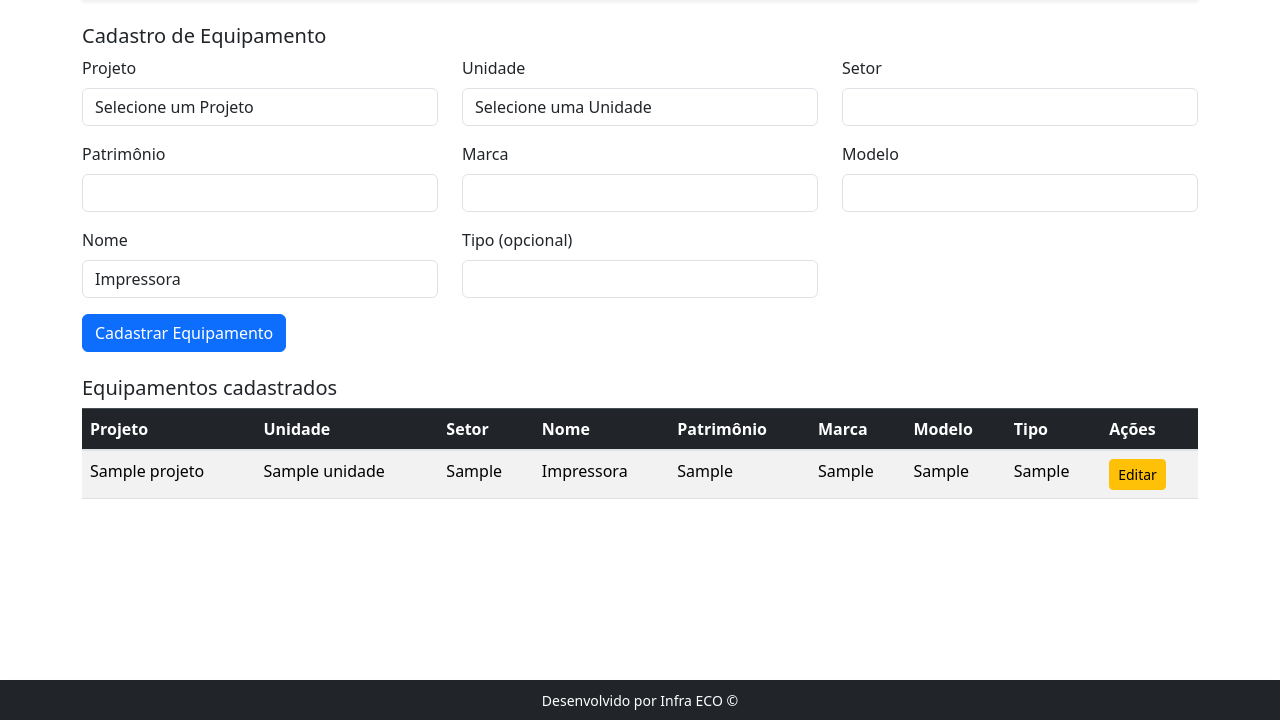
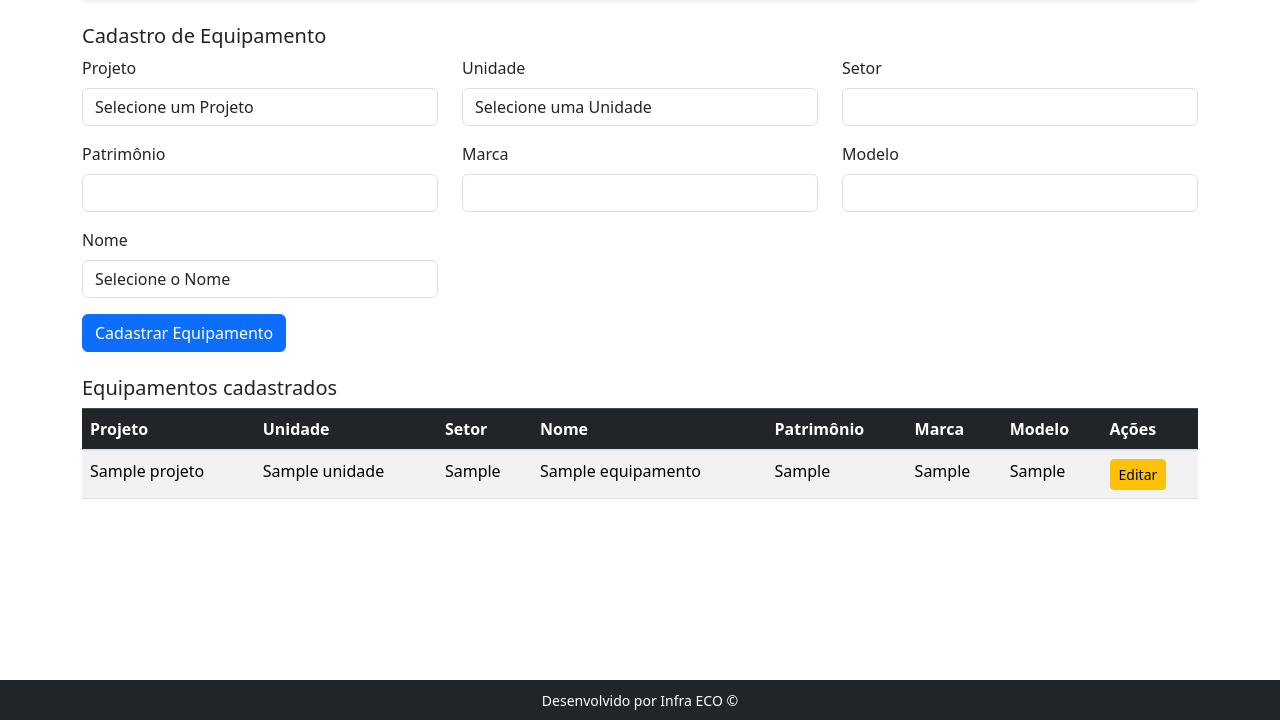
Before and after one commit to gleisonmedeiros/controlesuprimentos, a Django app: page /controlesupri/equipamentos/ in a window 1280 px wide. Shown: the part 80-800 px from the top of the page. Run offline with Django 5.2, Linux system fonts and the light colour scheme; a user stored in the database is signed in; tables that the repository leaves empty hold one stand-in row (values such as "Sample post"); some libraries are stand-ins or nearby versions.

Commit message:
Implantando inventário 2

```diff
--- a/controlesuprimentos/cltsupri/forms.py
+++ b/controlesuprimentos/cltsupri/forms.py
@@ -1,8 +1,34 @@
 from django import forms
-from .models import Unidade, Suprimento, EntregaSuprimento, Projeto, Equipamento, UnidadeAssociacao, ModeloFornecedor, Maquina
+from .models import (Unidade,
+                     Suprimento,
+                     EntregaSuprimento,
+                     Projeto,
+                     Equipamento,
+                     UnidadeAssociacao,
+                     ModeloFornecedor,
+                     Maquina,
+                     ConsolidadoMaquinas,
+                     EquipamentoCadastro)
 
 from django import forms
 from django.contrib.auth.forms import AuthenticationForm
+
+class EquipamentoCadastroForm(forms.ModelForm):
+    class Meta:
+        model = EquipamentoCadastro
+        fields = ['nome', 'tipo']
+        widgets = {
+            'nome': forms.TextInput(attrs={'class': 'form-control'}),
+            'tipo': forms.TextInput(attrs={'class': 'form-control'}),
+        }
+
+class ConsolidadoMaquinasForm(forms.ModelForm):
+    class Meta:
+        model = ConsolidadoMaquinas
+        fields = ['projeto', 'unidade', 'quantidade']
+        widgets = {
+            'quantidade': forms.NumberInput(attrs={'class': 'form-control', 'min': 0}),
+        }
 
 class LoginForm(AuthenticationForm):
     username = forms.CharField(
@@ -53,7 +79,9 @@ class UnidadeAssociacaoForm(forms.ModelForm):
 class EquipamentoForm(forms.ModelForm):
     class Meta:
         model = Equipamento
-        fields = ['unidade', 'setor','nome', 'patrimonio', 'marca', 'modelo', 'tipo']
+        fields = ['unidade', 'setor', 'patrimonio', 'marca', 'modelo', 'nome', 'tipo']
+
+    nome = forms.CharField(max_length=100)  # Sem choices
 
 class ProjetoForm(forms.ModelForm):
     class Meta:
--- a/controlesuprimentos/cltsupri/templates/cadastro_equipamento.html
+++ b/controlesuprimentos/cltsupri/templates/cadastro_equipamento.html
@@ -3,79 +3,72 @@
 {% block content %}
 <h5>{% if equipamento_id %}Editar Equipamento{% else %}Cadastro de Equipamento{% endif %}</h5>
 
-<form method="POST" id="form-cadastro-equipamento" class="mb-4">
+<form method="POST" class="mb-4">
     {% csrf_token %}
 
-  <div class="row">
-    <!-- Projeto -->
-    <div class="col-md-4 mb-3">
+    <div class="row mb-3">
+        <div class="col-md-4">
             <label for="id_projeto">Projeto</label>
             <select name="projeto" id="id_projeto" class="form-control">
                 <option value="">Selecione um Projeto</option>
                 {% for projeto in projetos %}
-          <option value="{{ projeto.id }}" {% if projeto.id|stringformat:"s" == selected_projeto %}selected{% endif %}>{{ projeto.nome }}</option>
+                    <option value="{{ projeto.id }}" {% if selected_projeto == projeto.id|stringformat:"s" %}selected{% endif %}>
+                        {{ projeto.nome }}
+                    </option>
                 {% endfor %}
             </select>
         </div>
 
-    <!-- Unidade -->
-    <div class="col-md-4 mb-3">
+        <div class="col-md-4">
             <label for="id_unidade">Unidade</label>
             <select name="unidade" id="id_unidade" class="form-control">
                 <option value="">Selecione uma Unidade</option>
                 {% for unidade in unidades %}
-          <option value="{{ unidade.id }}" {% if unidade.id|stringformat:"s" == selected_unidade %}selected{% endif %}>{{ unidade.nome }}</option>
+                    <option value="{{ unidade.id }}" {% if selected_unidade == unidade.id|stringformat:"s" %}selected{% endif %}>
+                        {{ unidade.nome }}
+                    </option>
                 {% endfor %}
             </select>
         </div>
 
-    <!-- Setor (CharField) -->
-    <div class="col-md-4 mb-3">
+        <div class="col-md-4">
             <label for="id_setor">Setor</label>
             <input type="text" name="setor" id="id_setor" class="form-control" value="{{ form.setor.value|default_if_none:'' }}">
         </div>
     </div>
 
-  <div class="row">
-    <!-- Patrimônio -->
-    <div class="col-md-4 mb-3">
+    <div class="row mb-3">
+        <div class="col-md-4">
             <label for="id_patrimonio">Patrimônio</label>
             <input type="text" name="patrimonio" id="id_patrimonio" class="form-control" value="{{ form.patrimonio.value|default_if_none:'' }}">
         </div>
 
-    <!-- Marca -->
-    <div class="col-md-4 mb-3">
+        <div class="col-md-4">
             <label for="id_marca">Marca</label>
             <input type="text" name="marca" id="id_marca" class="form-control" value="{{ form.marca.value|default_if_none:'' }}">
         </div>
 
-    <!-- Modelo -->
-    <div class="col-md-4 mb-3">
+        <div class="col-md-4">
             <label for="id_modelo">Modelo</label>
             <input type="text" name="modelo" id="id_modelo" class="form-control" value="{{ form.modelo.value|default_if_none:'' }}">
         </div>
     </div>
 
-  <div class="row">
-    <!-- Nome -->
-    <div class="col-md-4 mb-3">
+    <div class="row mb-3">
+        <div class="col-md-4">
             <label for="id_nome">Nome</label>
             <select name="nome" id="id_nome" class="form-control">
                 <option value="">Selecione o Nome</option>
-        {% for chave, valor in tipos %}
-          <option value="{{ chave }}" {% if form.nome.value == chave %}selected{% endif %}>{{ valor }}</option>
+                {% for eq in equipamentos_cadastro %}
+                    <option value="{{ eq.nome }}" {% if form.nome.value == eq.nome %}selected{% endif %}>
+                        {{ eq.nome }}{% if eq.tipo %} ({{ eq.tipo }}){% endif %}
+                    </option>
                 {% endfor %}
             </select>
         </div>
 
-    <!-- Tipo (opcional) -->
-    <div class="col-md-4 mb-3">
-      <label for="id_tipo">Tipo (opcional)</label>
-      <input type="text" name="tipo" id="id_tipo" class="form-control" value="{{ form.tipo.value|default_if_none:'' }}">
-    </div>
-
-    <!-- Espaço -->
-    <div class="col-md-4 mb-3"></div>
+        <!-- Tipo oculto -->
+        <input type="hidden" name="tipo" id="id_tipo" value="{{ form.tipo.value|default_if_none:'' }}">
     </div>
 
     <div class="d-flex gap-2">
@@ -86,7 +79,6 @@
     </div>
 </form>
 
-<!-- Listagem -->
 <h5>Equipamentos cadastrados</h5>
 <table class="table table-striped">
     <thead class="table-dark">
@@ -98,7 +90,6 @@
             <th>Patrimônio</th>
             <th>Marca</th>
             <th>Modelo</th>
-      <th>Tipo</th>
             <th>Ações</th>
         </tr>
     </thead>
@@ -108,23 +99,21 @@
                 <td>{{ equipamento.unidade.projeto.nome }}</td>
                 <td>{{ equipamento.unidade.nome }}</td>
                 <td>{{ equipamento.setor }}</td>
-        <td>{{ equipamento.get_nome_display }}</td>
+                <td>{{ equipamento.nome }}</td>
                 <td>{{ equipamento.patrimonio }}</td>
                 <td>{{ equipamento.marca }}</td>
                 <td>{{ equipamento.modelo }}</td>
-        <td>{{ equipamento.tipo }}</td>
                 <td>
                     <a href="{% url 'cadastro_equipamento_editar' equipamento.id %}" class="btn btn-sm btn-warning">Editar</a>
                 </td>
             </tr>
         {% empty %}
-      <tr><td colspan="9">Nenhum equipamento cadastrado.</td></tr>
+            <tr><td colspan="8">Nenhum equipamento cadastrado.</td></tr>
         {% endfor %}
     </tbody>
 </table>
 
 <script>
-  // Atualiza unidades ao trocar o projeto
   document.getElementById('id_projeto').addEventListener('change', function() {
     this.form.submit();
   });
--- a/controlesuprimentos/cltsupri/templates/index.html
+++ b/controlesuprimentos/cltsupri/templates/index.html
@@ -23,6 +23,7 @@
             <li><a class="dropdown-item" href="{% url 'criar_projeto' %}">Projeto</a></li>
             <li><a class="dropdown-item" href="{% url 'criar_unidade' %}">Unidade</a></li>
             <li><a class="dropdown-item" href="{% url 'criar_suprimento' %}">Suprimento</a></li>
+            <li><a class="dropdown-item" href="{% url 'cadastrar_equipamento' %}">Equipamento</a></li>
             <li><a class="dropdown-item" href="{% url 'entrega_suprimento' %}">Entrega</a></li>
           </ul>
         </li>
@@ -62,6 +63,7 @@
           <a class="nav-link dropdown-toggle" href="#" role="button" data-bs-toggle="dropdown">Consolidado</a>
           <ul class="dropdown-menu">
             <li><a class="dropdown-item" href="{% url 'quantidade_maquina_por_unidade' %}">Relatório Geral</a></li>
+            <li><a class="dropdown-item" href="{% url 'consolidado_maquinas' %}">Cadastro maquinas</a></li>
           </ul>
         </li>
       </ul>
--- a/controlesuprimentos/cltsupri/urls.py
+++ b/controlesuprimentos/cltsupri/urls.py
@@ -39,4 +39,7 @@ urlpatterns = [
          name='modelo-fornecedor-delete'),
     path("maquinas/exportar/", views.exportar_maquinas_excel, name="exportar_maquinas_excel"),
     path('quantidade-maquina-por-unidade/', views.relatorio_maquinas_por_projeto, name='quantidade_maquina_por_unidade'),
+    path('consolidado_maquinas/', views.consolidado_maquinas, name='consolidado_maquinas'),
+    path('equipamento/', views.cadastrar_equipamento, name='cadastrar_equipamento'),
+    path('equipamento/<int:equipamento_id>/', views.cadastrar_equipamento, name='cadastrar_equipamento_editar'),
 ]
--- a/controlesuprimentos/cltsupri/views.py
+++ b/controlesuprimentos/cltsupri/views.py
@@ -2,10 +2,10 @@
 import openpyxl
 from django.http import HttpResponse
 from django.contrib.auth.decorators import login_required
-from .forms import UnidadeForm, SuprimentoForm, ProjetoForm, EntregaSuprimentoForm
+from .forms import UnidadeForm, SuprimentoForm, ProjetoForm, EntregaSuprimentoForm,EquipamentoCadastroForm
 from django.contrib import messages
-from .models import Equipamento, EntregaSuprimento, Suprimento, Projeto, Unidade, UnidadeAssociacao, ModeloFornecedor, Maquina
-from .forms import EquipamentoForm, ModeloFornecedorForm, UnidadeAssociacaoForm
+from .models import Equipamento, EntregaSuprimento, Suprimento, Projeto, Unidade, UnidadeAssociacao, ModeloFornecedor, Maquina,ConsolidadoMaquinas,EquipamentoCadastro
+from .forms import EquipamentoForm, ModeloFornecedorForm, UnidadeAssociacaoForm,ConsolidadoMaquinasForm
 
 from django.http import JsonResponse
 from django.views.decorators.csrf import csrf_exempt
@@ -49,6 +49,38 @@ def iterando_erro(form):
         for error in error_list:
             errors.append(f"{error}")
     return errors
+
+@login_required(login_url='login')
+def cadastrar_equipamento(request, equipamento_id=None):
+    if equipamento_id:
+        equipamento = get_object_or_404(EquipamentoCadastro, pk=equipamento_id)
+    else:
+        equipamento = None
+
+    if request.method == 'POST':
+        # Exclusão
+        if 'delete' in request.POST:
+            equipamento_del = get_object_or_404(EquipamentoCadastro, pk=request.POST.get('delete'))
+            equipamento_del.delete()
+            messages.success(request, 'Equipamento excluído com sucesso!')
+            return redirect('cadastro_equipamento')
+
+        # Cadastro ou edição
+        form = EquipamentoCadastroForm(request.POST, instance=equipamento)
+        if form.is_valid():
+            form.save()
+            messages.success(request, 'Equipamento salvo com sucesso!')
+            return redirect('cadastrar_equipamento')
+    else:
+        form = EquipamentoCadastroForm(instance=equipamento)
+
+    equipamentos = EquipamentoCadastro.objects.all().order_by('nome')
+
+    return render(request, 'cadastrar_equipamento.html', {
+        'form': form,
+        'equipamentos': equipamentos,
+        'equipamento_id': equipamento_id,
+    })
 
 id = 0
 @login_required(login_url='login')
@@ -720,10 +752,14 @@ def inventario(request):
         "projetos":projetos,
     })
 
+from django.contrib.auth.decorators import login_required
+from django.shortcuts import render, redirect, get_object_or_404
+from .models import Projeto, Unidade, Equipamento, EquipamentoCadastro
+from .forms import EquipamentoForm
+
 @login_required(login_url='login')
 def cadastro_equipamento(request, equipamento_id=None):
     projetos = Projeto.objects.all()
-    tipos = Equipamento.NOME_CHOICES
 
     selected_projeto = request.POST.get('projeto', '') if request.method == 'POST' else ''
     selected_unidade = request.POST.get('unidade', '') if request.method == 'POST' else ''
@@ -731,13 +767,11 @@ def cadastro_equipamento(request, equipamento_id=None):
     equipamento_instance = None
     if equipamento_id:
         equipamento_instance = get_object_or_404(Equipamento, id=equipamento_id)
-        # Se não veio do POST, carrega do equipamento
         if not selected_projeto:
             selected_projeto = str(equipamento_instance.unidade.projeto.id)
         if not selected_unidade:
             selected_unidade = str(equipamento_instance.unidade.id)
 
-    # Filtra unidades conforme o projeto
     if selected_projeto:
         unidades = Unidade.objects.filter(projeto_id=selected_projeto).order_by("nome")
     else:
@@ -748,21 +782,20 @@ def cadastro_equipamento(request, equipamento_id=None):
         if form.is_valid():
             form.save()
             return redirect('cadastro_equipamento')
-        else:
-            print("Form inválido. Erros:", form.errors)
     else:
         form = EquipamentoForm(instance=equipamento_instance)
 
     equipamentos = Equipamento.objects.select_related('unidade').order_by('unidade__nome', 'patrimonio')
+    equipamentos_cadastro = EquipamentoCadastro.objects.all().order_by('nome')  # Para popular o select
 
     return render(request, 'cadastro_equipamento.html', {
         'projetos': projetos,
         'unidades': unidades,
-        'tipos': tipos,
         'form': form,
         'selected_projeto': selected_projeto,
         'selected_unidade': selected_unidade,
         'equipamentos': equipamentos,
+        'equipamentos_cadastro': equipamentos_cadastro,
         'equipamento_id': equipamento_id,
     })
 
@@ -1055,7 +1088,7 @@ def exportar_maquinas_excel(request):
     for e in equipamentos:
         ws2.append([
             str(e.unidade),
-            e.get_nome_display(),
+            e.nome,
             e.setor,
             e.tipo,
             e.patrimonio,
@@ -1073,33 +1106,108 @@ def exportar_maquinas_excel(request):
 
 ############### CONSOLIDADO ######################
 
+from django.db.models import Q
+from django.shortcuts import render
+from .models import Projeto, Unidade, ConsolidadoMaquinas
+
+@login_required(login_url='login')
 def relatorio_maquinas_por_projeto(request):
     projetos = Projeto.objects.all().order_by('nome')
     projeto_id = request.GET.get('projeto')
     unidades_data = []
-    total_geral_pcs = 0
+    total_geral_prevista = 0
+    total_geral_atual = 0
     total_geral_paineis = 0
 
     if projeto_id:
         unidades = Unidade.objects.filter(projeto_id=projeto_id)
         for unidade in unidades:
-            total_pcs = unidade.maquinas_associadas.filter(~Q(nome__icontains='painel')).count()
+            # Qtd atual de PCs (não painel)
+            qtd_atual = unidade.maquinas_associadas.filter(~Q(nome__icontains='painel')).count()
+            # Qtd de painéis
             total_paineis = unidade.maquinas_associadas.filter(nome__icontains='painel').count()
+            # Qtd prevista do consolidado
+            consolidado = ConsolidadoMaquinas.objects.filter(projeto_id=projeto_id, unidade=unidade).first()
+            qtd_prevista = consolidado.quantidade if consolidado else 0
 
             unidades_data.append({
                 'unidade': unidade.nome,
-                'total_pcs': total_pcs,
+                'qtd_prevista': qtd_prevista,
+                'qtd_atual': qtd_atual,
                 'total_paineis': total_paineis
             })
 
-            total_geral_pcs += total_pcs
+            total_geral_prevista += qtd_prevista
+            total_geral_atual += qtd_atual
             total_geral_paineis += total_paineis
 
     context = {
         'projetos': projetos,
         'projeto_id': projeto_id,
         'unidades_data': unidades_data,
-        'total_geral_pcs': total_geral_pcs,
+        'total_geral_prevista': total_geral_prevista,
+        'total_geral_atual': total_geral_atual,
         'total_geral_paineis': total_geral_paineis,
     }
     return render(request, 'quantidade_maquina_por_unidade.html', context)
+
+
+from django.shortcuts import render, redirect, get_object_or_404
+from django.contrib import messages
+from .models import ConsolidadoMaquinas, Projeto, Unidade
+from .forms import ConsolidadoMaquinasForm
+
+@login_required(login_url='login')
+def consolidado_maquinas(request):
+    # Todos os registros para listagem
+    queryset = ConsolidadoMaquinas.objects.select_related('projeto', 'unidade').order_by('projeto', 'unidade')
+
+    # ID de edição
+    edit_id = request.POST.get('edit') or request.GET.get('edit')
+    obj = ConsolidadoMaquinas.objects.filter(id=edit_id).first() if edit_id else None
+
+    # Lista de projetos para select
+    projetos = Projeto.objects.all().order_by('nome')
+
+    # Projeto selecionado (GET ou POST)
+    selected_projeto = request.POST.get('projeto') or request.GET.get('projeto')
+
+    # Lista de unidades filtradas pelo projeto (sempre queryset, nunca lista)
+    if selected_projeto:
+        unidades = Unidade.objects.filter(projeto_id=selected_projeto).order_by('nome')
+    else:
+        unidades = Unidade.objects.none()
+
+    # Unidade selecionada (para manter a seleção)
+    selected_unidade = request.POST.get('unidade') or (str(obj.unidade.id) if obj else '')
+
+    if request.method == 'POST':
+        # Exclusão
+        if 'delete' in request.POST:
+            obj_del = get_object_or_404(ConsolidadoMaquinas, pk=request.POST.get('delete'))
+            obj_del.delete()
+            messages.success(request, 'Registro removido com sucesso!')
+            return redirect('consolidado_maquinas')
+
+        # Criação ou edição
+        form = ConsolidadoMaquinasForm(request.POST, instance=obj)
+        form.fields['unidade'].queryset = unidades  # garante queryset válido
+
+        if form.is_valid():
+            form.save()
+            messages.success(request, f'Registro {"atualizado" if obj else "criado"} com sucesso!')
+            return redirect('consolidado_maquinas')
+    else:
+        # GET
+        form = ConsolidadoMaquinasForm(instance=obj)
+        form.fields['unidade'].queryset = unidades
+
+    return render(request, 'consolidado_maquinas.html', {
+        'form': form,
+        'queryset': queryset,
+        'edit_obj': obj,
+        'projetos': projetos,
+        'unidades': unidades,
+        'selected_projeto': selected_projeto,
+        'selected_unidade': selected_unidade,
+    })
```
Also changed, not shown: controlesuprimentos/cltsupri/models.py (+36 -9 lines), controlesuprimentos/cltsupri/templates/cadastrar_equipamento.html (added, +54 -0 lines), controlesuprimentos/cltsupri/templates/consolidado_maquinas.html (added, +93 -0 lines), controlesuprimentos/cltsupri/templates/quantidade_maquina_por_unidade.html (+44 -6 lines). Lines whose indentation alone changed are shown as unchanged.
